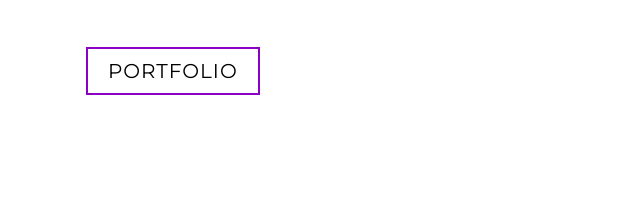
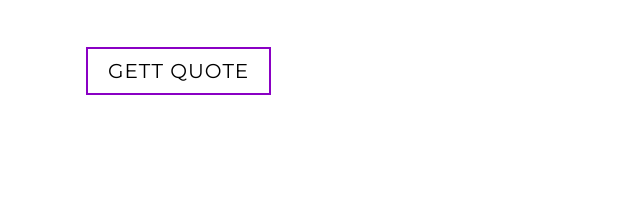
Before and after one commit to Md-musaif/Mohammed-Musaif, a plain HTML site: page index.html in a window 1280 px wide. Shown: the part 1148-1365 px from the top of the page, 487-1127 px from the left. Drawn offline with Linux system fonts and the light colour scheme.

Commit message:
Update index.html

```diff
--- a/index.html
+++ b/index.html
@@ -68,7 +68,7 @@
         <h2>Experienced Web Developer & Designer</h2>
         <p>I specialize in creating impactful websites through custom designs or pre-built themes, ensuring they capture attention and deliver results. With a focus on user-friendly, high-performance sites, I empower businesses to succeed in the competitive digital landscape.
         </p>
-        <a href="#" class="cta">Portfolio</a>
+        <a href="https://wa.me/+919606225369" class="cta">Gett Quote</a>
       </div>
     </div>
   </section>
```
